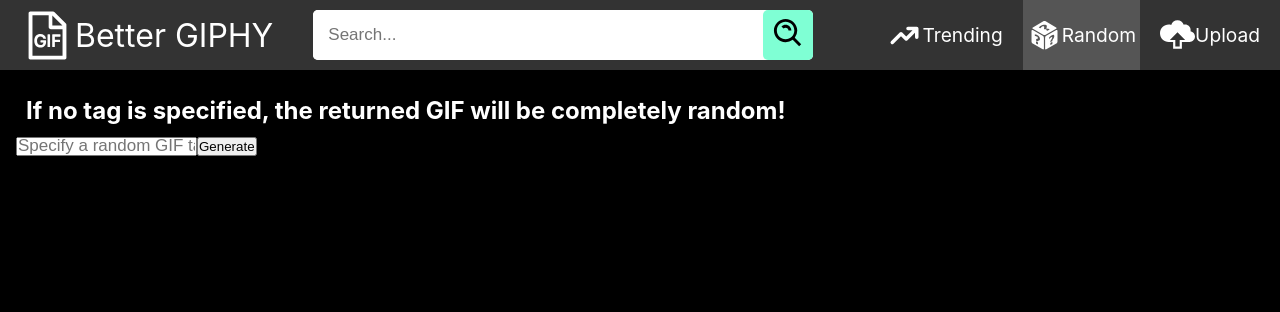
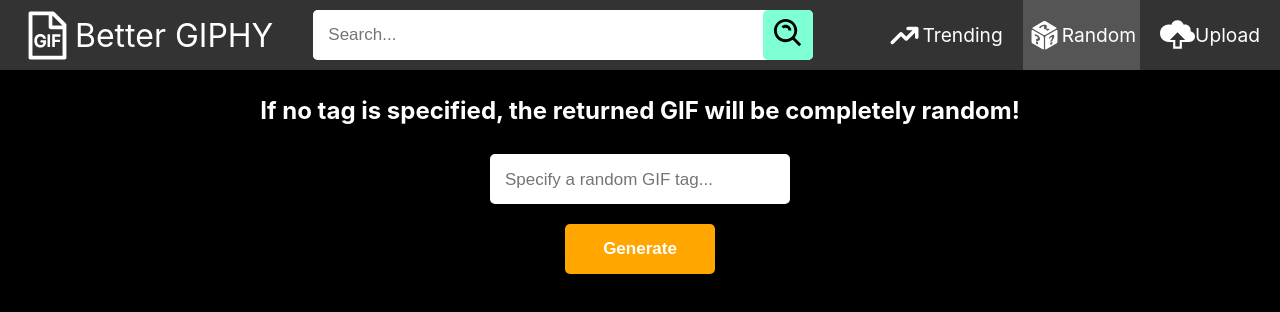
Before and after one commit to ferdek007/giphy-app-react-project, a React (Create React App) app: page /random in a window 1280 px wide. Shown: the top 312 px of the page. Built offline with nearby package versions, Linux system fonts and the light colour scheme; no server answers.

Commit message:
Random component styles

```diff
--- /dev/null
+++ b/src/components/Random.css
@@ -0,0 +1,50 @@
+.random-container {
+  display: flex;
+  flex-direction: column;
+  align-items: center;
+  justify-content: flex-start;
+  text-align: center;
+  overflow-y: scroll;
+  width: 100%;
+  height: 100%;
+}
+
+.random-form-container {
+  margin: 15px 15px 8px 15px;
+  padding: 0.25rem;
+}
+
+.random-form-container form {
+  display: flex;
+  border-radius: 5px;
+  flex-direction: column;
+  justify-content: center;
+  align-items: center;
+  gap: 20px;
+}
+
+.random-form-container input {
+  border: none;
+  padding-left: 15px;
+  font-size: 18px;
+  height: 50px;
+  border-radius: 5px;
+  width: 300px;
+}
+
+#random-button {
+  text-align: center;
+  height: 50px;
+  width: 150px;
+  background-color: rgb(255, 166, 0);
+  color: #fff;
+  font-size: 17px;
+  font-weight: bold;
+  border: none;
+  border-radius: 5px;
+  cursor: pointer;
+}
+
+#random-button:hover {
+  background-color: rgb(199, 129, 0);
+}
--- a/src/components/Random.jsx
+++ b/src/components/Random.jsx
@@ -2,6 +2,8 @@ import { useState } from "react";
 import { fetchRandom } from "../api/api";
 import GifDetails from "./GifDetails";
 import Loading from "./Loading";
+
+import "./Random.css";
 
 const Random = () => {
   const [randomGif, setRandomGif] = useState();
```
